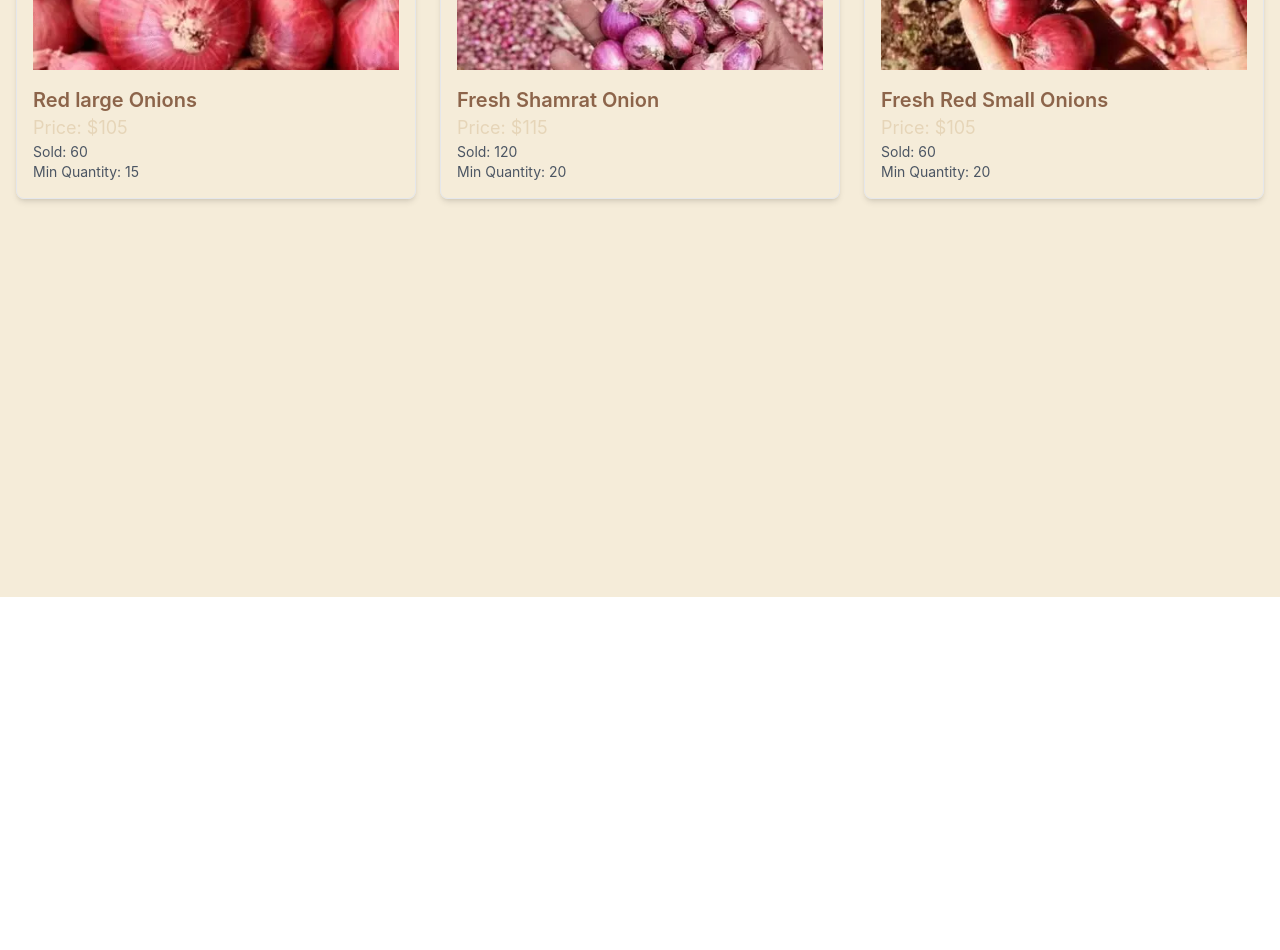
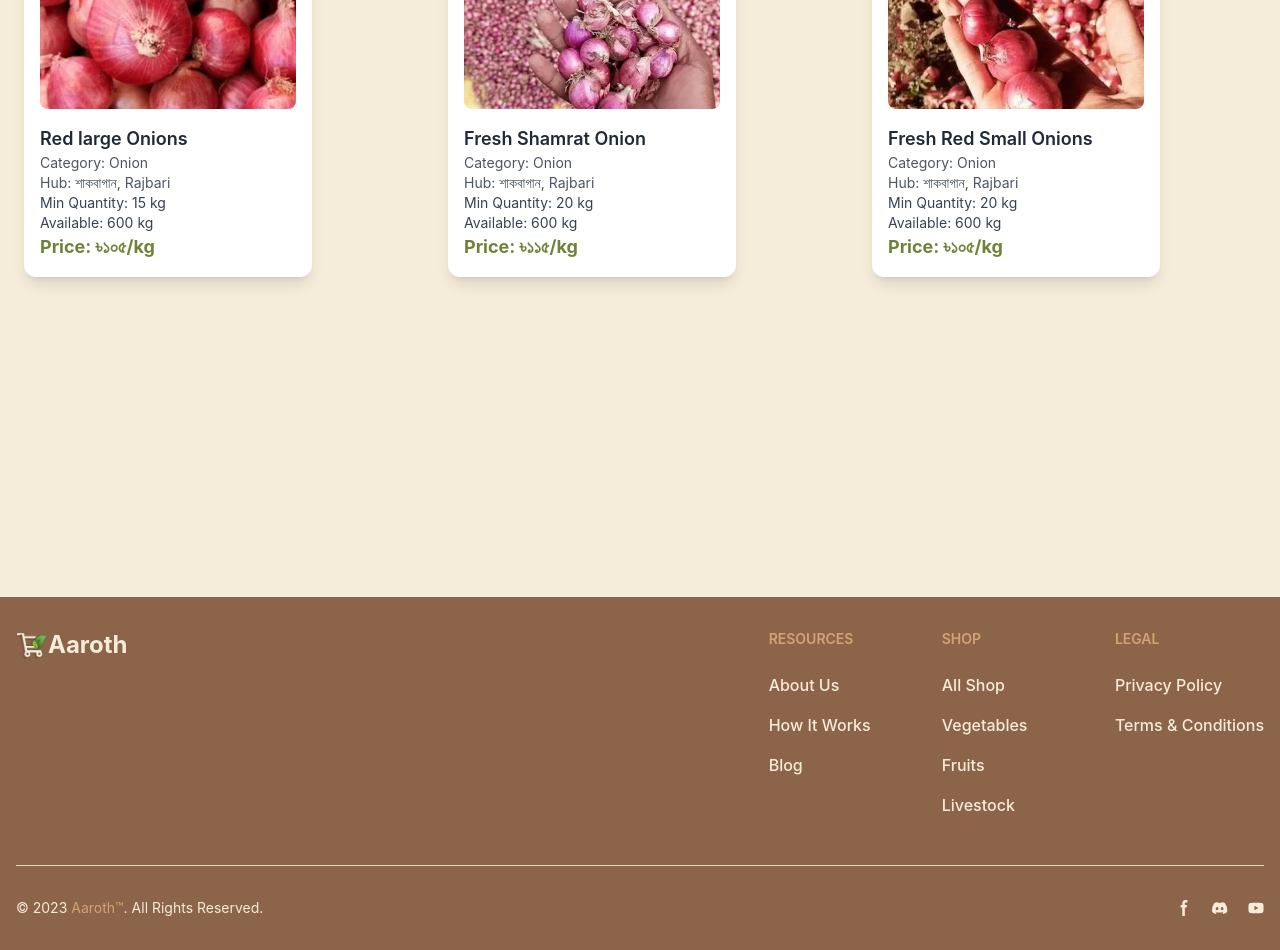
Before and after one commit to MdMirzaShihab/AarothBuyerFrontend, a React (Vite) app: page /hubdetails/1/category/3 in a window 1280 px wide. Shown: the part 280-1230 px from the top of the page. Before the commit the page ends 877 px from the top, so only its background shows below. Built offline with nearby package versions, Linux system fonts and the light colour scheme.

Commit message:
Customized the footer.

```diff
--- a/src/App.jsx
+++ b/src/App.jsx
@@ -1,5 +1,6 @@
 import { BrowserRouter as Router, Route, Routes } from "react-router-dom";
 import Navbar from "./components/Navbar";
+import Footer from "./components/Footer";
 import HomePage from "./pages/HomePage";
 import BuyerPage from "./pages/BuyerPage";
 import SellerPage from "./pages/SellerPage";
@@ -24,6 +25,7 @@ function App() {
           element={<ProductsByHubAndCatagory />} // Route for filtered products page
         />
       </Routes>
+      <Footer />
     </Router>
   );
 }
--- a/src/assets/index.js
+++ b/src/assets/index.js
@@ -20,6 +20,8 @@ import SmallPotatos from "./products/SmallPotatos.webp";
 
 //Root
 import Logo from "./Logo.png";
+import LogoWhite from "./LogoWhite.png";
+import LogoLight from "./LogoLight.png";
 import Leaves from "./Leaves.png";
 import HubImg from "./HubImg.png";
 
@@ -43,4 +45,6 @@ export {
   RedLargeOnions,
   RoundLargePotatoes,
   SmallPotatos,
+  LogoWhite,
+  LogoLight,
 };
--- a/src/cards/CatagoryCard.jsx
+++ b/src/cards/CatagoryCardHome.jsx
@@ -1,6 +1,6 @@
 import React from "react";
 
-const CatagoryCard = ({ catagory }) => {
+const CatagoryCardHome = ({ catagory }) => {
   return (
     <div
       className={`group bg-gradient-to-b pt-20 from-transparent via-transparent to-earthy-beige relative flex flex-col rounded-xl bg-clip-border  text-gray-700 shadow-md h-full transition-transform duration-700 transform hover:-translate-y-3`}>
@@ -23,4 +23,4 @@ const CatagoryCard = ({ catagory }) => {
   );
 };
 
-export default CatagoryCard;
+export default CatagoryCardHome;
--- a/src/components/CatagoriesSectionHome.jsx
+++ b/src/components/CatagoriesSectionHome.jsx
@@ -1,6 +1,6 @@
 import { Link } from "react-router-dom";
 import { productCatagories } from "../constants";
-import CatagoryCard from "../cards/CatagoryCard";
+import CatagoryCard from "../cards/CatagoryCardHome";
 import { Swiper, SwiperSlide } from "swiper/react";
 import "swiper/css"; // Import core Swiper styles
 import "swiper/css/navigation"; // Import navigation styles (if you use navigation)
--- a/src/components/Footer.jsx
+++ b/src/components/Footer.jsx
@@ -1,16 +1,110 @@
+import { Link } from "react-router-dom";
+import { LogoLight } from "../assets";
+
 const Footer = () => {
   return (
-    <footer className="py-4 px-8 bg-earthy-brown text-white text-center">
-      <p>&copy; 2024 Aaroth. All rights reserved.</p>
-      <nav className="mt-2">
-        <a href="#" className="text-earthy-yellow hover:text-white">
-          FAQs
-        </a>{" "}
-        |
-        <a href="#" className="text-earthy-yellow hover:text-white ml-2">
-          Support
-        </a>
-      </nav>
+    <footer className="bg-earthy-brown text-earthy-beige">
+      <div className="mx-auto w-full max-w-screen-xl p-4 py-6 lg:py-8">
+        <div className="md:flex md:justify-between">
+          <div className="mb-6 md:mb-0">
+            <Link to="/" className="flex items-center">
+              <img src={LogoLight} alt="Logo" className="h-8" />
+              <span className="text-2xl font-bold text-earthy-beige">Aaroth</span>
+            </Link>
+          </div>
+          <div className="grid grid-cols-2 gap-8 sm:gap-6 sm:grid-cols-3">
+            {/* Resources Section */}
+            <div>
+              <h2 className="mb-6 text-sm font-semibold text-earthy-yellow uppercase">Resources</h2>
+              <ul className="text-earthy-beige font-medium">
+                <li className="mb-4">
+                  <Link to="/about-us" className="hover:underline">About Us</Link>
+                </li>
+                <li className="mb-4">
+                  <Link to="/how-it-works" className="hover:underline">How It Works</Link>
+                </li>
+                <li className="mb-4">
+                  <Link to="/blog" className="hover:underline">Blog</Link>
+                </li>
+              </ul>
+            </div>
+
+            {/* Shop Section */}
+            <div>
+              <h2 className="mb-6 text-sm font-semibold text-earthy-yellow uppercase">Shop</h2>
+              <ul className="text-earthy-beige font-medium">
+                <li className="mb-4">
+                  <Link to="/shop" className="hover:underline">All Shop</Link>
+                </li>
+                <li className="mb-4">
+                  <Link to="/shop/vegetables" className="hover:underline">Vegetables</Link>
+                </li>
+                <li className="mb-4">
+                  <Link to="/shop/fruits" className="hover:underline">Fruits</Link>
+                </li>
+                <li className="mb-4">
+                  <Link to="/shop/dairy" className="hover:underline">Livestock</Link>
+                </li>
+              </ul>
+            </div>
+
+            {/* Legal & Policies Section */}
+            <div>
+              <h2 className="mb-6 text-sm font-semibold text-earthy-yellow uppercase">Legal</h2>
+              <ul className="text-earthy-beige font-medium">
+                <li className="mb-4">
+                  <Link to="/privacy-policy" className="hover:underline">Privacy Policy</Link>
+                </li>
+                <li className="mb-4">
+                  <Link to="/terms-and-conditions" className="hover:underline">Terms & Conditions</Link>
+                </li>
+              </ul>
+            </div>
+          </div>
+        </div>
+        <hr className="my-6 border-earthy-tan sm:mx-auto lg:my-8" />
+        <div className="sm:flex sm:items-center sm:justify-between">
+          <span className="text-sm text-earthy-beige sm:text-center">
+            © 2023 <Link to="/" className="hover:underline text-earthy-yellow">Aaroth™</Link>. All Rights Reserved.
+          </span>
+          <div className="flex mt-4 sm:justify-center sm:mt-0">
+            {/* Social Media Icons */}
+            <a href="https://www.facebook.com/amararothfb" target="_blank" className="text-earthy-beige hover:text-earthy-yellow">
+              <svg
+                className="w-4 h-4"
+                aria-hidden="true"
+                xmlns="http://www.w3.org/2000/svg"
+                fill="currentColor"
+                viewBox="0 0 8 19"
+              >
+                <path fillRule="evenodd" d="M6.135 3H8V0H6.135a4.147 4.147 0 0 0-4.142 4.142V6H0v3h2v9.938h3V9h2.021l.592-3H5V3.591A.6.6 0 0 1 5.592 3h.543Z" clipRule="evenodd" />
+              </svg>
+              <span className="sr-only">Facebook page</span>
+            </a>
+            <a href="#" className="text-earthy-beige hover:text-earthy-yellow ms-5">
+              <svg
+                className="w-4 h-4"
+                aria-hidden="true"
+                xmlns="http://www.w3.org/2000/svg"
+                fill="currentColor"
+                viewBox="0 0 21 16"
+              >
+                <path d="M16.942 1.556a16.3 16.3 0 0 0-4.126-1.3 12.04 12.04 0 0 0-.529 1.1 15.175 15.175 0 0 0-4.573 0 11.585 11.585 0 0 0-.535-1.1 16.274 16.274 0 0 0-4.129 1.3A17.392 17.392 0 0 0 .182 13.218a15.785 15.785 0 0 0 4.963 2.521c.41-.564.773-1.16 1.084-1.785a10.63 10.63 0 0 1-1.706-.83c.143-.106.283-.217.418-.33a11.664 11.664 0 0 0 10.118 0c.137.113.277.224.418.33-.544.328-1.116.606-1.71.832a12.52 12.52 0 0 0 1.084 1.785 16.46 16.46 0 0 0 5.064-2.595 17.286 17.286 0 0 0-2.973-11.59ZM6.678 10.813a1.941 1.941 0 0 1-1.8-2.045 1.93 1.93 0 0 1 1.8-2.047 1.919 1.919 0 0 1 1.8 2.047 1.93 1.93 0 0 1-1.8 2.045Zm6.644 0a1.94 1.94 0 0 1-1.8-2.045 1.93 1.93 0 0 1 1.8-2.047 1.918 1.918 0 0 1 1.8 2.047 1.93 1.93 0 0 1-1.8 2.045Z" />
+              </svg>
+              <span className="sr-only">Discord community</span>
+            </a>
+            <a href="#" className="text-earthy-beige hover:text-earthy-yellow ms-5">
+            <svg className="w-4 h-4" fill="currentColor" aria-hidden="true" viewBox="0 0 576 512" xmlns="http://www.w3.org/2000/svg">
+
+{/*! Font Awesome Free 6.4.2 by @fontawesome - https://fontawesome.com License - https://fontawesome.com/license (Commercial License) Copyright 2023 Fonticons, Inc. */}
+<path d="M549.655 124.083c-6.281-23.65-24.787-42.276-48.284-48.597C458.781 64 288 64 288 64S117.22 64 74.629 75.486c-23.497 6.322-42.003 24.947-48.284 48.597-11.412 42.867-11.412 132.305-11.412 132.305s0 89.438 11.412 132.305c6.281 23.65 24.787 41.5 48.284 47.821C117.22 448 288 448 288 448s170.78 0 213.371-11.486c23.497-6.321 42.003-24.171 48.284-47.821 11.412-42.867 11.412-132.305 11.412-132.305s0-89.438-11.412-132.305zm-317.51 213.508V175.185l142.739 81.205-142.739 81.201z"></path>
+
+</svg>
+              <span className="sr-only">Twitter page</span>
+            </a>
+          </div>
+        </div>
+      </div>
     </footer>
   );
 };
--- a/src/components/Navbar.jsx
+++ b/src/components/Navbar.jsx
@@ -15,7 +15,7 @@ const Navbar = () => {
   };
 
   return (
-    <nav className="bg-white border-b border-gray-200">
+    <nav className="sticky top-0 z-50 bg-white border-b border-gray-200">
       <div className="max-w-screen-xl mx-auto px-4 py-4">
         <div className="flex items-center justify-between">
           {/* Logo */}
--- a/src/components/ProductsByHubAndCatagory.jsx
+++ b/src/components/ProductsByHubAndCatagory.jsx
@@ -1,6 +1,7 @@
 import React from "react";
 import { useParams } from "react-router-dom";
-import { products } from "../constants"; // Assuming you have your products constant
+import { productCatagories, products, hubs } from "../constants"; // Assuming you have your products constant
+import ProductCard from "../cards/ProductCard";
 
 
 
@@ -22,19 +23,12 @@ const ProductsByHubAndCatagory = () => {
         {/* Display the filtered products */}
         {filteredProducts.length > 0 ? (
           <div className="grid grid-cols-1 sm:grid-cols-2 lg:grid-cols-3 gap-6">
-            {filteredProducts.map((product) => (
-              <div key={product.id} className="border p-4 rounded-lg shadow-md">
-                <img
-                  src={product.image[0]} // Assuming you have an image array
-                  alt={product.name}
-                  className="w-full h-40 object-cover mb-4"
-                />
-                <h3 className="text-xl font-semibold text-earthy-brown">{product.name}</h3>
-                <p className="text-lg text-earthy-tan">Price: ${product.price}</p>
-                <p className="text-sm text-gray-600">Sold: {product.sold}</p>
-                <p className="text-sm text-gray-600">Min Quantity: {product.minQuantity}</p>
-              </div>
-            ))}
+            {filteredProducts.map((product) => {
+          const catagory = productCatagories.find((cat) => cat.id === product.catagory);
+          const hub = hubs.find((h) => h.id === product.hub);
+          return (
+            <ProductCard key={product.id} product={product} catagory={catagory} hub={hub}  /> // Render each product using the ProductCard component
+          )})}
           </div>
         ) : (
           <p className="text-center text-earthy-brown">No products found for this category.</p>
--- a/src/constants/index.js
+++ b/src/constants/index.js
@@ -111,7 +111,7 @@ const products = [
     sold: 850,
     maxQuantity: 1000,
     hub: 19,
-    price: 153,
+    price: 70,
     shipping: 3,
     vendor: 2,
   },
@@ -137,7 +137,7 @@ const products = [
     sold: 330,
     maxQuantity: 400,
     hub: 27,
-    price: 149,
+    price: 130,
     shipping: 2,
     vendor: 4,
   },
@@ -189,7 +189,7 @@ const products = [
     sold: 80,
     maxQuantity: 600,
     hub: 18,
-    price: 112,
+    price: 60,
     shipping: 2,
     vendor: 2,
   },
--- a/src/pages/HomePage.jsx
+++ b/src/pages/HomePage.jsx
@@ -2,7 +2,6 @@ import HeroSection from "../components/HeroSection";
 import Catagories from "../components/CatagoriesSectionHome";
 import Products from "../components/ProductSectionHome";
 import Hubs from "../components/HubsSectionHome";
-import Footer from "../components/Footer";
 
 export default function HomePage() {
   return (
@@ -11,7 +10,6 @@ export default function HomePage() {
       <Catagories />
       <Hubs />
       <Products />
-      <Footer />
     </div>
   );
 }
```
Also changed, not shown: src/assets/LogoLight.png (added), src/assets/LogoWhite.png (added).
